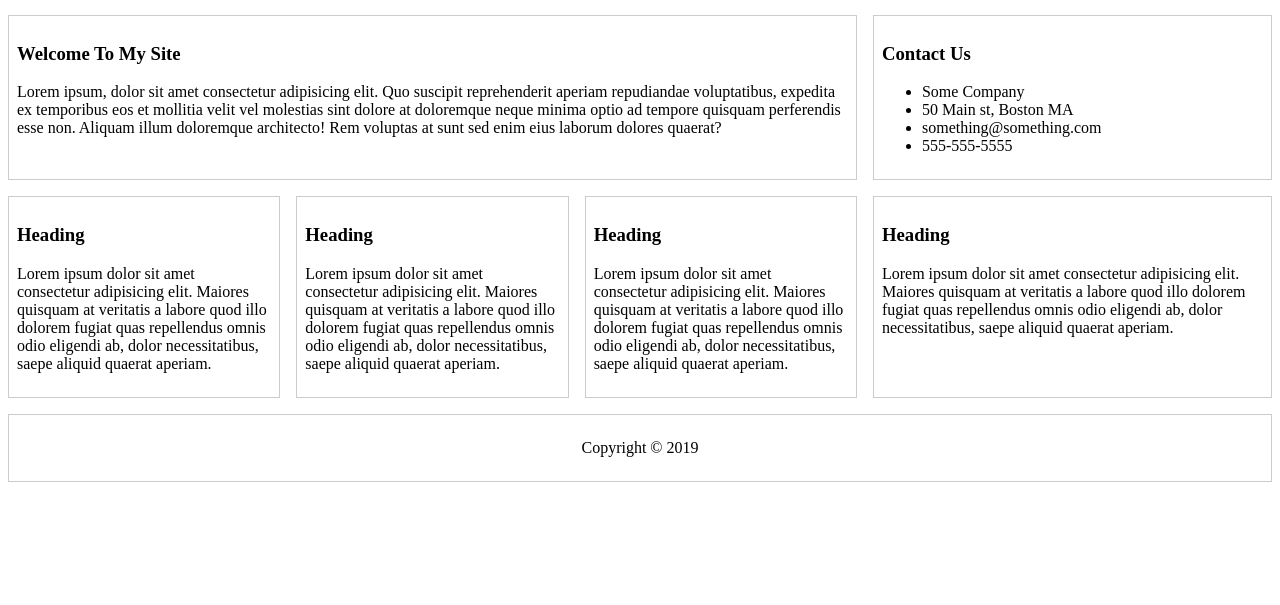
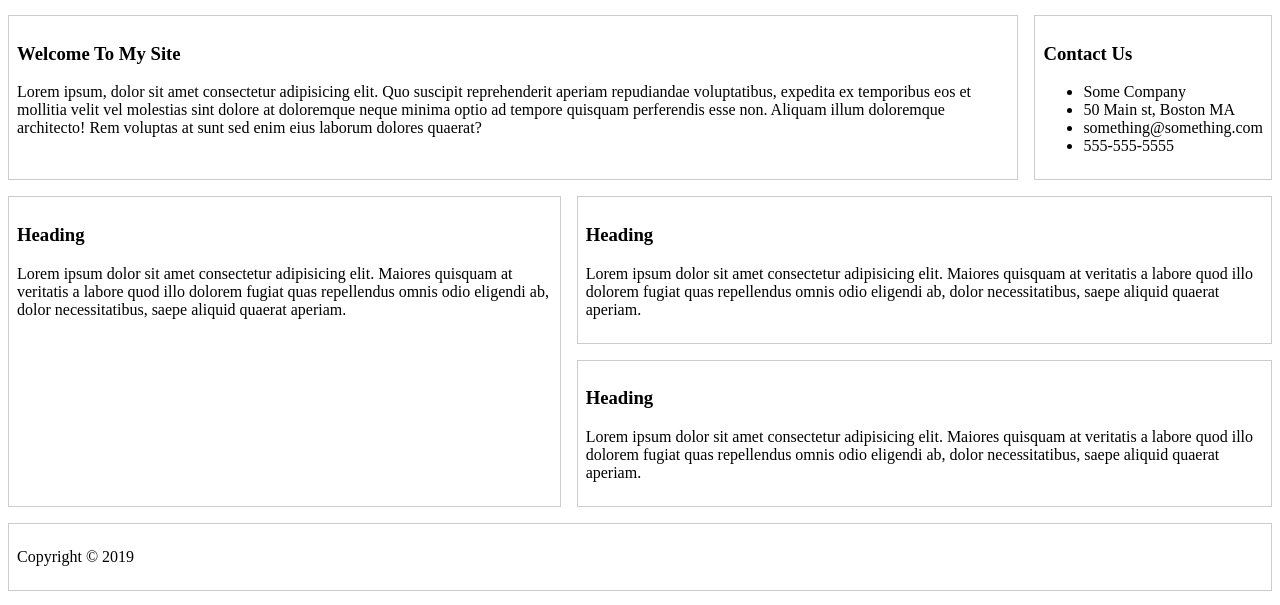
Before and after one commit to ymdarake/udemy-modern_html_css, a plain HTML site: page grid_sandbox/05_grid_template_areas.html in a window 1280 px wide. Shown: the part 107-712 px from the top of the page. Drawn offline with Linux system fonts and the light colour scheme.

Commit message:
[93]Gria Template Areas

```diff
--- a/grid_sandbox/05_grid_template_areas.html
+++ b/grid_sandbox/05_grid_template_areas.html
@@ -9,29 +9,12 @@
       .container {
         display: grid;
         grid-template-areas:
-          'header header header header'
-          'content content content sidebar'
-          'box-1 box-2 box-3 box-4'
-          'footer footer footer footer';
-        /* grid-template-areas:
           'header header header'
           'content content sidebar'
           'box-1 box-2 box-2'
-          'box-3 box-3 box-3'
-          'footer footer footer'; */
+          'box-1 box-3 box-3'
+          'footer footer footer';
         grid-gap: 1rem;
-      }
-
-      .header,
-      .content,
-      .sidebar,
-      .box-1,
-      .box-2,
-      .box-3,
-      .box-4,
-      .footer {
-        border: 1px #ccc solid;
-        padding: 0.5rem;
       }
 
       .header {
@@ -49,18 +32,26 @@
       .box-1 {
         grid-area: box-1;
       }
-
       .box-2 {
         grid-area: box-2;
       }
-
       .box-3 {
         grid-area: box-3;
       }
 
       .footer {
         grid-area: footer;
-        text-align: center;
+      }
+
+      .header,
+      .content,
+      .sidebar,
+      .box-1,
+      .box-2,
+      .box-3,
+      .footer {
+        border: 1px #ccc solid;
+        padding: 0.5rem;
       }
     </style>
   </head>
@@ -114,15 +105,6 @@
           aliquid quaerat aperiam.
         </p>
       </div>
-      <div class="box-4">
-        <h3>Heading</h3>
-        <p>
-          Lorem ipsum dolor sit amet consectetur adipisicing elit. Maiores
-          quisquam at veritatis a labore quod illo dolorem fugiat quas
-          repellendus omnis odio eligendi ab, dolor necessitatibus, saepe
-          aliquid quaerat aperiam.
-        </p>
-      </div>
       <footer class="footer"><p>Copyright &copy; 2019</p></footer>
     </div>
   </body>
```
